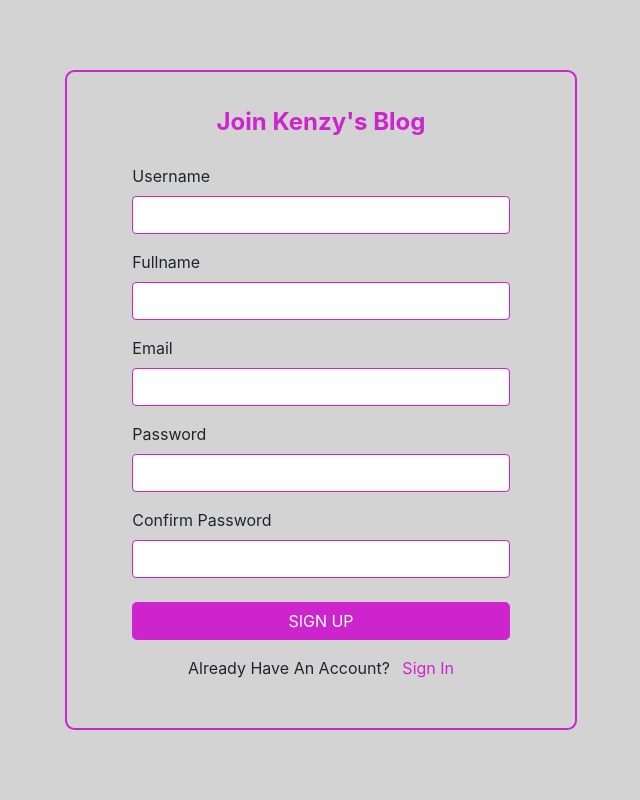
After one commit to Ekenzy-101/Flask-Blog-App, a Flask app: page /register in a window 1280 px wide. The commit adds this page. Shown: the whole page, without its empty margins (319-959 px from the left). Run offline with Flask 2, Linux system fonts and the light colour scheme; some libraries are stand-ins or nearby versions.

Commit message:
feat: Created Forms and User Input
Used flask-wtf to create forms with validation

```diff
--- a/flaskblog/__init__.py
+++ b/flaskblog/__init__.py
@@ -1,17 +1,37 @@
-from flask import Flask, render_template, redirect
+from flask import Flask, render_template, redirect, flash, url_for
 from sassutils.wsgi import SassMiddleware
+from flaskblog.forms import RegistrationForm, LoginForm
 
 app = Flask(__name__)
+app.config["SECRET_KEY"] = "38a9b7992e3710d8b125d2eee83a2913"
 app.wsgi_app = SassMiddleware(app.wsgi_app, {
-    'package': ('static/sass', 'static/css', '/static/css')
+    'flaskblog': ('static/sass', 'static/css', '/static/css')
 })
 
 
 @app.route("/")
 def home():
-    return render_template("home.html")
+    return render_template("home.html", title="Home")
 
 
 @app.route("/about")
 def about():
-    return render_template("about.html")
+    return render_template("about.html", title="About")
+
+
+@app.route("/register", methods=["GET", "POST"])
+def register():
+    form = RegistrationForm()
+    if form.validate_on_submit():
+        flash(f"Account Created For {form.username.data}", category="success")
+        return redirect(url_for("login"))
+    return render_template("register.html", title="Register", form=form)
+
+
+@app.route("/login", methods=["GET", "POST"])
+def login():
+    form = LoginForm()
+    if form.validate_on_submit():
+        flash(f"Successfully Logged In", category="success")
+        return redirect(url_for("home"))
+    return render_template("login.html", title="Login", form=form)
--- /dev/null
+++ b/flaskblog/forms.py
@@ -0,0 +1,26 @@
+from flask_wtf import FlaskForm
+from wtforms import StringField, PasswordField, SubmitField, BooleanField
+from wtforms.validators import DataRequired, Length, Email, EqualTo
+
+
+class RegistrationForm(FlaskForm):
+    username = StringField("Username", validators=[
+        DataRequired(), Length(min=3, max=20,)])
+    fullname = StringField("Fullname", validators=[
+        DataRequired(), Length(min=3, max=40,)])
+    email = StringField("Email", validators=[
+                        DataRequired(), Email()])
+    password = PasswordField("Password", validators=[
+        DataRequired(), Length(min=6, max=50)])
+    confirm_password = PasswordField("Confirm Password",
+                                     validators=[DataRequired(), Length(min=6, max=50), EqualTo("password")])
+    submit = SubmitField("SIGN UP")
+
+
+class LoginForm(FlaskForm):
+    email = StringField("Email", validators=[
+                        DataRequired(), Email(message="Invalid Email Address")])
+    password = PasswordField("Password", validators=[
+        DataRequired(), Length(min=6, max=50)])
+    remember = BooleanField("Remember Me")
+    submit = SubmitField("LOGIN")
--- a/flaskblog/static/sass/blog-post.scss
+++ b/flaskblog/static/sass/blog-post.scss
@@ -9,7 +9,7 @@
     .blog-post {
         position: relative;
         width: 100%;
-        height: 20rem;
+        height: 23rem;
         margin: 1rem auto;
         border-radius: 0.5rem;
         box-shadow: -2px 4px 0 3px rgba(80, 73, 73, 0.082);
@@ -17,7 +17,6 @@
         .blog-img {
             width: 100%;
             height: inherit;
-            object-fit: cover;
             border-radius: inherit;
         }
 
--- /dev/null
+++ b/flaskblog/static/sass/register.scss
@@ -0,0 +1,51 @@
+body {
+    display: flex;
+    justify-content: center;
+    align-items: center;
+    width: 100vw;
+    height: 100vh;
+    background: lightgray;
+
+}
+
+.register-section {
+    width: 40%;
+    padding: 2rem;
+    border: 2px solid #ce24ce;
+    border-radius: 0.6rem;
+    legend {
+        font-weight: bold;
+        color: #ce24ce;
+        text-align: center;
+    }
+    .form-group {
+        width: 85%;
+        margin: 1rem auto;
+        input {
+            border: 1px solid #ce24ce;
+        }
+        .register-btn {
+            background: #ce24ce;
+            color: white;
+            border-radius: 0.3rem;
+            display: block;
+            width: 100%;
+        }
+        p {
+            a {
+                color: #ce24ce;
+                &:hover {
+                    color: #ce24ce;
+                }
+            }
+        }
+
+    }
+}
+
+@media (max-width: 768px) {
+    .register-section {
+        width: 100%;
+        border: none;
+    }
+}
--- a/flaskblog/templates/layout.html
+++ b/flaskblog/templates/layout.html
@@ -5,7 +5,7 @@
     <meta charset="UTF-8">
     <meta name="viewport" content="width=device-width, initial-scale=1.0">
     {% if title %}
-    <title>{{ title }}</title>
+    <title>Flask Blog - {{ title }}</title>
     {% else %}
     <title>Flask Blog</title>
     {% endif %}
@@ -19,9 +19,20 @@
 </head>
 
 <body>
-
+    {% with messages = get_flashed_messages(with_categories=true) %}
+    {% if messages %}
+    {% for category, message in messages %}
+    <div class="alert alert-{{ category }} w-75 mx-auto alert-dismissible fade show" role="alert">
+        <button type="button" class="close" data-dismiss="alert" aria-label="Close">
+            <span aria-hidden="true">&times;</span>
+            <span class="sr-only">Close</span>
+        </button>
+        <strong>{{ message }}</strong>
+    </div>
+    {% endfor %}
+    {% endif %}
+    {% endwith %}
     {% block content %}{% endblock %}
-
     <!-- JS, Popper.js, and jQuery -->
     <script src="https://code.jquery.com/jquery-3.5.1.slim.min.js"
         integrity="sha384-DfXdz2htPH0lsSSs5nCTpuj/zy4C+OGpamoFVy38MVBnE+IbbVYUew+OrCXaRkfj"
--- /dev/null
+++ b/flaskblog/templates/register.html
@@ -0,0 +1,92 @@
+{% extends "layout.html" %}
+{% block header%}
+<link rel="stylesheet" href="{{ url_for('static', filename='css/register.scss.css') }}" />
+{% endblock header %}
+{% block content %}
+<div class="register-section">
+    <form method="POST">
+        {{ form.hidden_tag() }}
+
+        <legend class="mb-4">Join Kenzy's Blog</legend>
+        <div class="form-group">
+            {{ form.username.label(class="form-control-label") }}
+            {% if form.username.errors %}
+            {{ form.username(class="form-control is-invalid")}}
+            <div class="invalid-feedback">
+                {% for error in form.username.errors %}
+                <span>{{ error }}</span>
+                {% endfor %}
+            </div>
+            {%  else %}
+            {{ form.username(class="form-control ")}}
+            <div class="valid-feedback">Looks good</div>
+            {% endif %}
+        </div>
+        <div class="form-group">
+            {{ form.fullname.label(class="form-control-label") }}
+            {% if form.fullname.errors %}
+            {{ form.fullname(class="form-control is-invalid")}}
+            <div class="invalid-feedback">
+                {% for error in form.fullname.errors %}
+                <span>{{ error }}</span>
+                {% endfor %}
+            </div>
+            {%  else %}
+            {{ form.fullname(class="form-control")}}
+            <div class="valid-feedback">Looks good</div>
+            {% endif %}
+        </div>
+        <div class="form-group">
+            {{ form.email.label(class="form-control-label") }}
+            {% if form.email.errors %}
+            {{ form.email(class="form-control is-invalid")}}
+            <div class="invalid-feedback">
+                {% for error in form.email.errors %}
+                <span>{{ error }}</span>
+                {% endfor %}
+            </div>
+            {%  else %}
+            {{ form.email(class="form-control")}}
+            <div class="valid-feedback">Looks good</div>
+            {% endif %}
+        </div>
+        <div class="form-group">
+            {{ form.password.label(class="form-control-label") }}
+            {% if form.password.errors %}
+            {{ form.password(class="form-control is-invalid")}}
+            <div class="invalid-feedback">
+                {% for error in form.password.errors %}
+                <span>{{ error }}</span>
+                {% endfor %}
+            </div>
+            {%  else %}
+            {{ form.password(class="form-control")}}
+            <div class="valid-feedback">Looks good</div>
+            {% endif %}
+        </div>
+        <div class="form-group">
+            {{ form.confirm_password.label(class="form-control-label") }}
+            {% if form.confirm_password.errors %}
+            {{ form.confirm_password(class="form-control is-invalid")}}
+            <div class="invalid-feedback">
+                {% for error in form.confirm_password.errors %}
+                <span>{{ error }}</span>
+                {% endfor %}
+            </div>
+            {%  else %}
+            {{ form.confirm_password(class="form-control")}}
+            <div class="valid-feedback">Looks good</div>
+            {% endif %}
+        </div>
+        <div class="form-group mt-4">
+            {{ form.submit(class="btn register-btn")}}
+        </div>
+        <div class="form-group">
+            <p class="text-center">
+                Already Have An Account? <a class="ml-2" href="{{ url_for('login') }}">Sign In</a>
+            </p>
+        </div>
+    </form>
+
+</div>
+{% endblock content %}
```
Also changed, not shown: flaskblog/static/sass/login.scss (added, +49 -0 lines), flaskblog/static/sass/nav.scss (+11 -0 lines), flaskblog/templates/about.html (+5 -5 lines), flaskblog/templates/home.html (+6 -8 lines), flaskblog/templates/login.html (added, +58 -0 lines).
